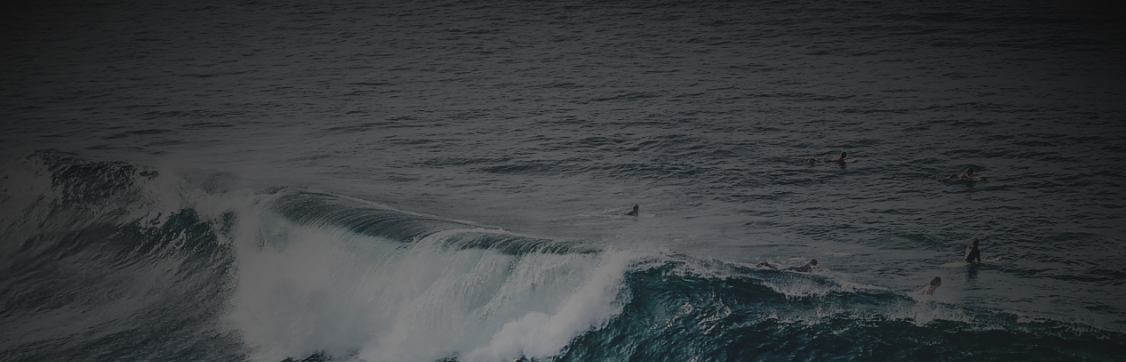
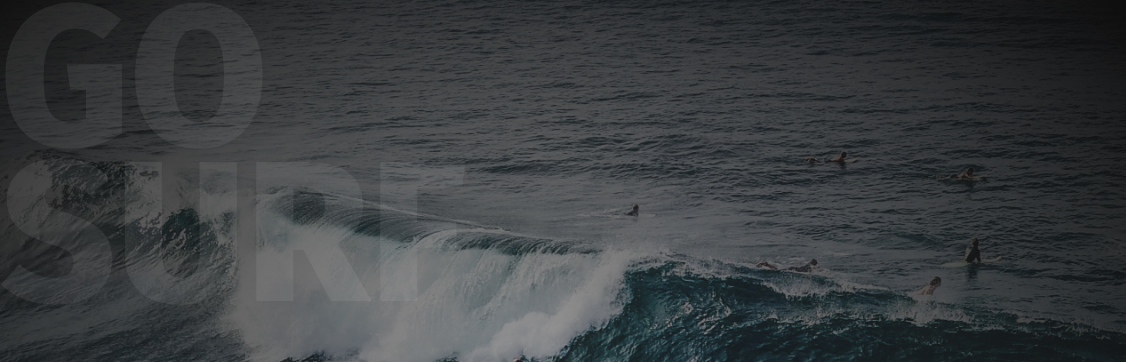
Before and after one commit to KolosAnd/Surf, a website: page app/index.html in a window 1280 px wide. Shown: the top 362 px of the page, 0-1126 px from the left. Drawn offline with nearby package versions, Linux system fonts and the light colour scheme.

Commit message:
title of site

```diff
--- a/app/index.html
+++ b/app/index.html
@@ -10,6 +10,12 @@
 </head>
 <body>
 <header class="header">
+    <div class="header-aside">
+        <div class="header-aside-title">
+            go
+            surf
+        </div>
+    </div>
     <div class="header_slider">
         <div class="header_slider-item slider-item">
             <div class="slider-item_info">
--- a/app/scss/style.scss
+++ b/app/scss/style.scss
@@ -70,8 +70,9 @@
   max-width: 920px;
   width: 100%;
   color: #FFFFFF;
-  .slick-current{
-    .dots-box{
+
+  .slick-current {
+    .dots-box {
       border-top: 4px solid $green;
     }
   }
@@ -83,17 +84,34 @@
   justify-content: space-between;
   height: 28px;
   align-items: center;
-  border-top: 4px solid #fff ;
+  border-top: 4px solid #fff;
   padding-top: 6px;
+
   &_number {
     font-weight: 800;
     line-height: 34px;
     font-size: 24px;
   }
-  &_name{
+
+  &_name {
     font-weight: 300;
     line-height: 19px;
   }
 }
+.header-aside{
+  position: absolute;
+  top: 0;
+  left: 0;
+  z-index: 5;
+}
+.header-aside-title {
+  font-size: 200px;
+  line-height: 156px;
+text-transform: uppercase;
+  color: #FFFFFF;
+  max-width: 467px;
+  opacity: 0.07;
+  font-weight: 800;
+}
 
 @import "media";
```
Also changed, not shown: app/css/style.min.css, 1 other file.
